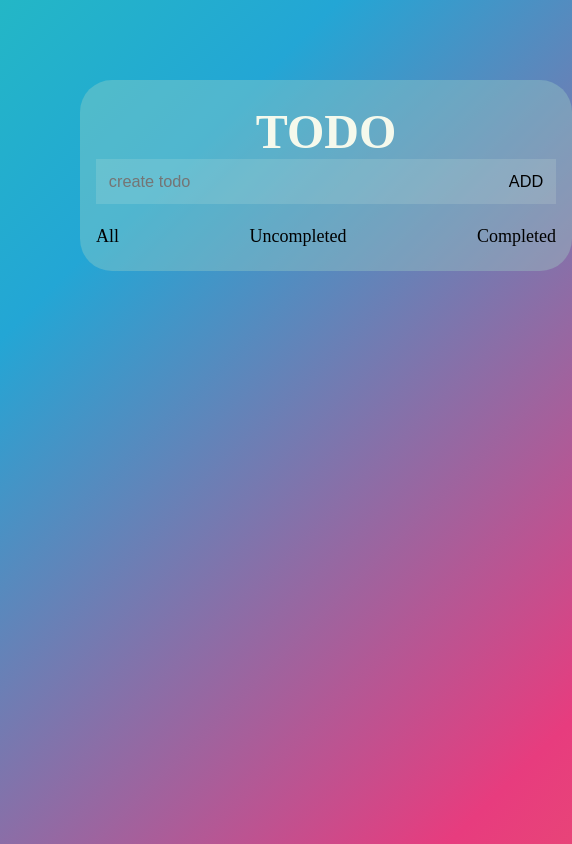
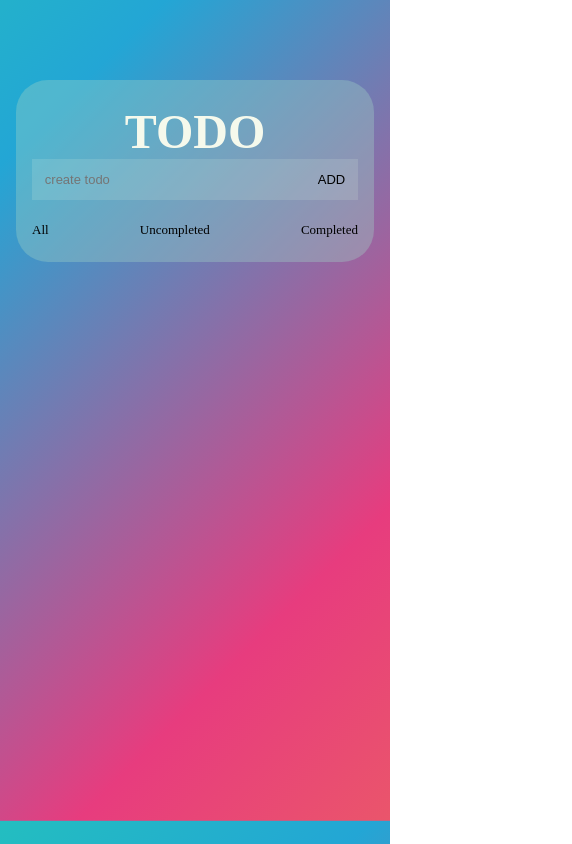
Before and after one commit to asterisktotle/todo_list, a plain HTML site: page todo-list/index.html in a window 390 px wide. Shown: the whole page, 572 px wide, since content can reach past the window. Drawn offline with Linux system fonts and the light colour scheme.

Commit message:
Update style.css

```diff
--- a/todo-list/style.css
+++ b/todo-list/style.css
@@ -8,14 +8,16 @@
 
 body {
 	display: flex;
-	flex-flow: column wrap;
-	padding-top: 5rem;
-	justify-content: flex-start;
-	align-items: center;
+	/* flex-flow: column wrap; */
+	justify-content: center;
+
+	padding-inline: 1rem;
+	padding-bottom: 5rem;
+
 	background: linear-gradient(-45deg, #ee7752, #e73c7e, #23a6d5, #23d5ab);
 	background-size: 400% 400%;
 	animation: gradient 15s ease infinite;
-	height: 100dvh;
+	max-height: 100dvh;
 }
 
 @keyframes gradient {
@@ -31,7 +33,7 @@ body {
 }
 
 .wrapper {
-	min-width: 30rem;
+	margin-top: 5rem;
 	border: none;
 	padding: 1.5rem 2rem;
 	background: #a0d1c55b;
@@ -127,24 +129,37 @@ label {
 	cursor: pointer;
 }
 
-@media (max-width: 700px) {
-	* {
-		box-sizing: border-box;
-		/* background: rgba(0, 128, 0, 0.171) !important; */
+@media only screen and (max-width: 800px) {
+	body {
+		display: flex;
+		max-height: 100dvh;
+		font-size: medium;
+		padding-inline: 1rem; /* Reduce the padding */
+		padding-bottom: 5rem; /* Reduce the padding */
+		background-size: 300% 300%;
 	}
 
-	body {
-		display: flex;
-		/* justify-content: center; */
-		/* align-items: center; */
-		max-height: 100dvh;
-		font-size: large;
-		padding-inline: 5rem;
-		padding-bottom: 10rem;
-		background-size: 300% 200%;
-	}
 	.wrapper {
 		padding-inline: 1rem;
+		max-width: 100%; /* Allow the wrapper to fit within the screen */
+		width: 100%; /* Ensure the wrapper takes the full width */
+		min-width: auto; /* Remove the fixed min-width */
+	}
+	h1 {
+		font-size: 3rem;
+	}
+	.taskDiv {
+		font-size: 1rem;
+	}
+	.btn-delete {
+		font-size: small;
+		flex: 1;
+	}
+
+	.filter-type,
+	.user-input,
+	.btn-add {
+		font-size: small;
 	}
 
 	@keyframes gradient {
```
